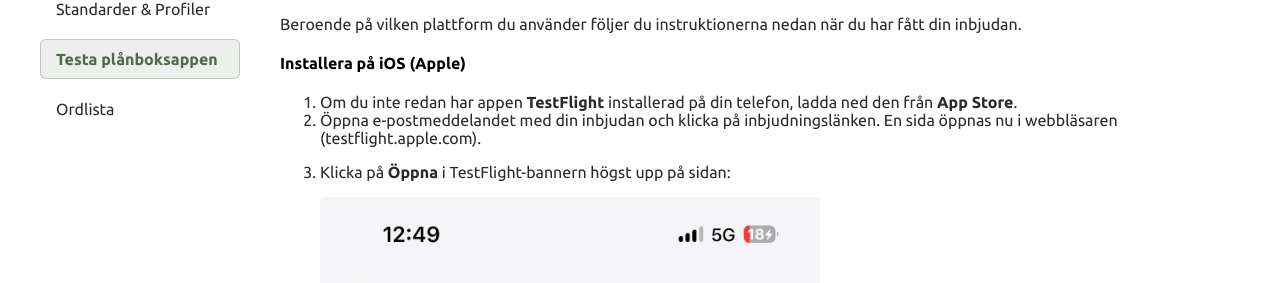
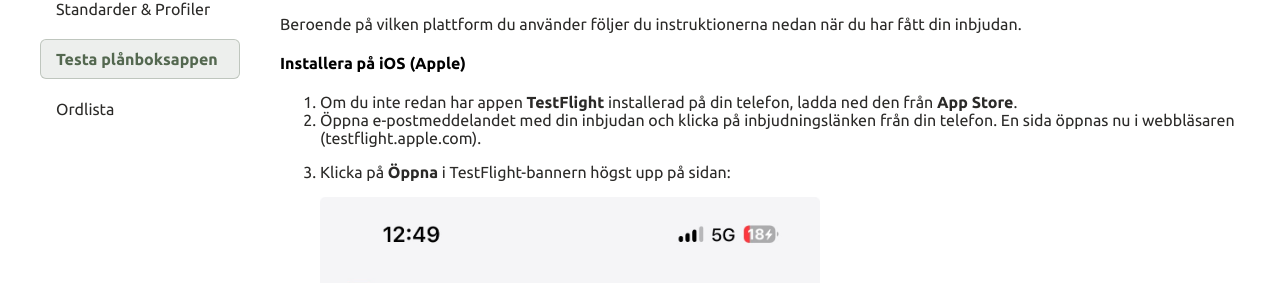
Before and after one commit to diggsweden/wallet-utvecklarportal, a Jekyll site: the page built from pages/prova-planboksappen.md, in a window 1280 px wide and 900 px high, scrolled down 692 px. Shown: the part 149-432 px from the top of the window. Built offline with Jekyll 4.4.1, drawn with Linux system fonts in a browser that asks for light colours.

Commit message:
docs: clarify that the ios invite link should be open from phone
Signed-off-by: David <david.mansourian@digg.se>

```diff
--- a/pages/prova-planboksappen.md
+++ b/pages/prova-planboksappen.md
@@ -37,7 +37,7 @@ Beroende på vilken plattform du använder följer du instruktionerna nedan när
 
 #### Installera på iOS (Apple)
 1. Om du inte redan har appen **TestFlight** installerad på din telefon, ladda ned den från **App Store**.
-2. Öppna e-postmeddelandet med din inbjudan och klicka på inbjudningslänken. En sida öppnas nu i webbläsaren (testflight.apple.com).
+2. Öppna e-postmeddelandet med din inbjudan och klicka på inbjudningslänken från din telefon. En sida öppnas nu i webbläsaren (testflight.apple.com).
 3. Klicka på **Öppna** i TestFlight-bannern högst upp på sidan:
 
    <img src="../assets/images/screenshots/testflight-banner-oppna.jpg" alt="TestFlight-banner högst upp i webbläsaren med knappen Öppna" width="500" style="display: block;">
```
